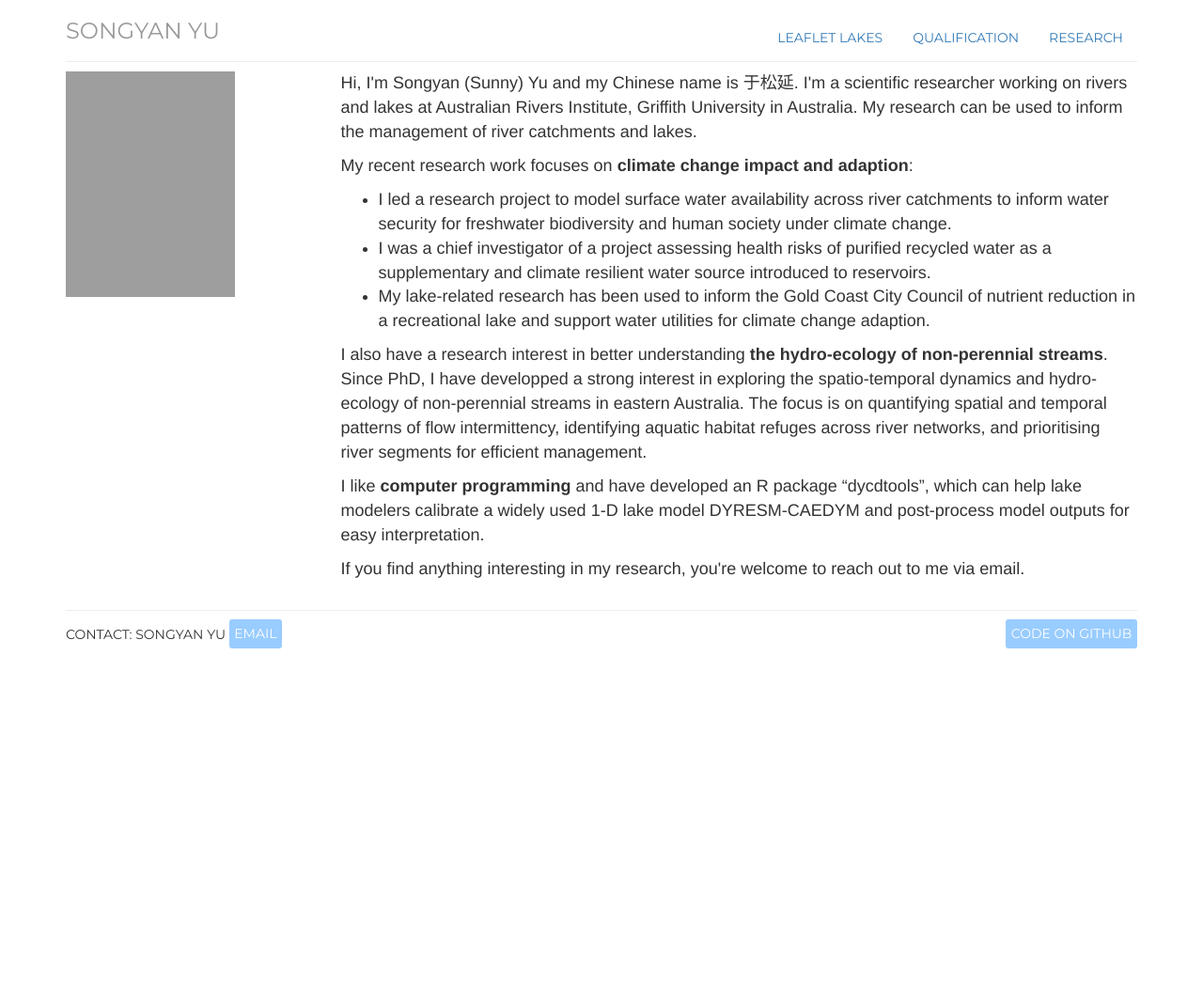
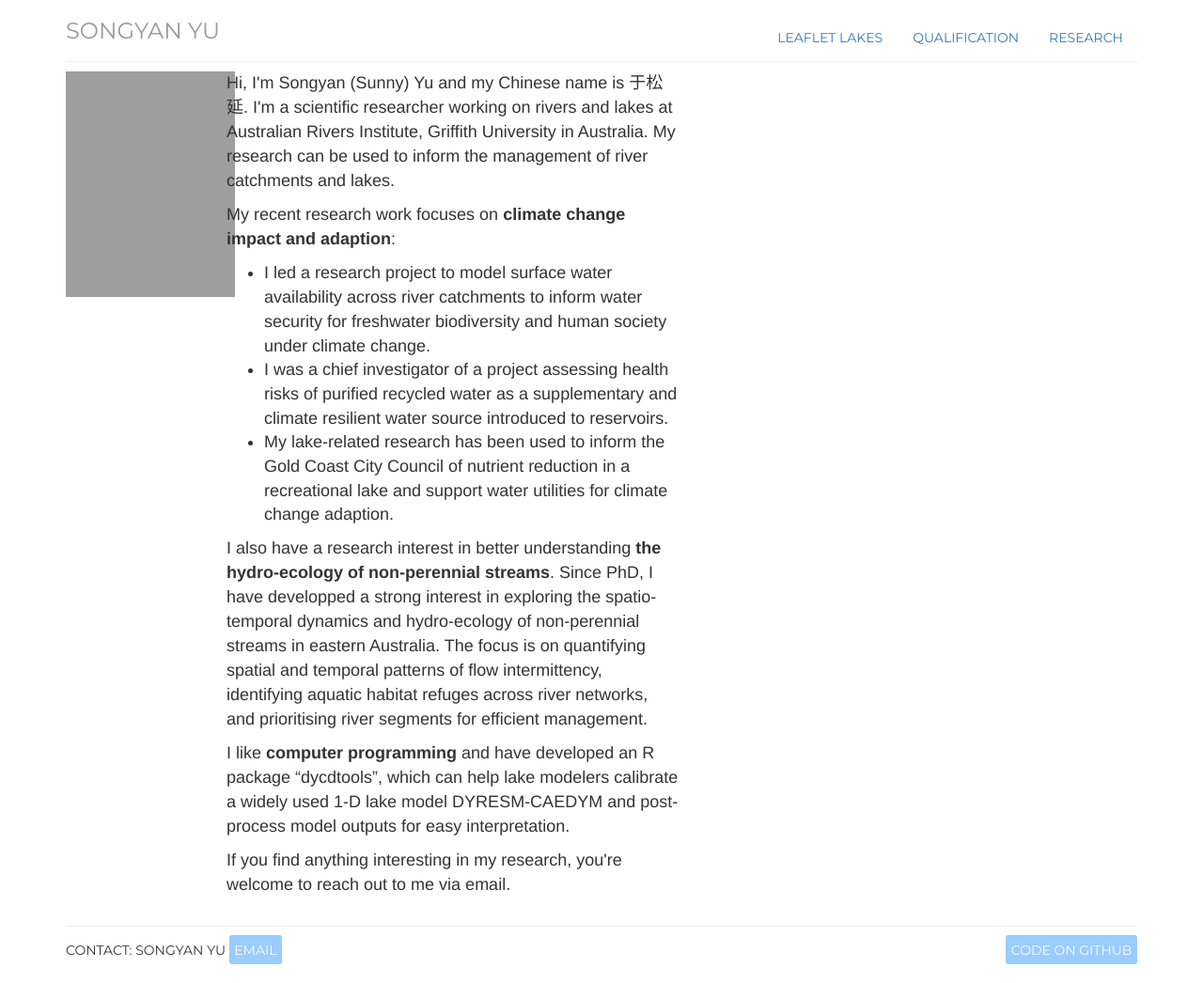
Before and after one commit to SongyanYu/SongyanYu.github.io, a Jekyll site: the page built from index.html, in a window 1280 px wide. Shown: the whole page at 94% size. Built offline with Jekyll 4.4.1, drawn with Linux system fonts in a browser that asks for light colours; before the commit the page ends 900 px from its top, so only the background shows below that; grey boxes are pictures that could not be loaded.

Commit message:
update marketing css

```diff
--- a/assets/css/framework.css
+++ b/assets/css/framework.css
@@ -55,5 +55,6 @@ h3.text-muted a:hover { text-decoration: none; color: #0088cc; }
 .container > hr { margin: 30px 0; }
 .container > hr.footer {margin-bottom: 15px; }
 
+.marketing {width: 60%; margin: auto auto; }
 .marketing p { line-height: 25px; }
 .marketing p.lead { line-height: 30px; }
```
